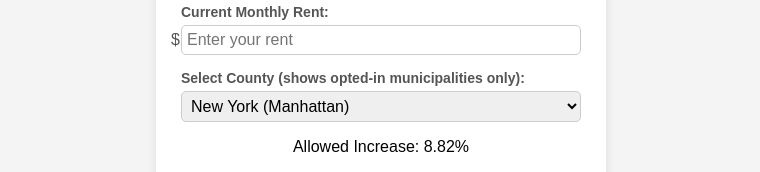
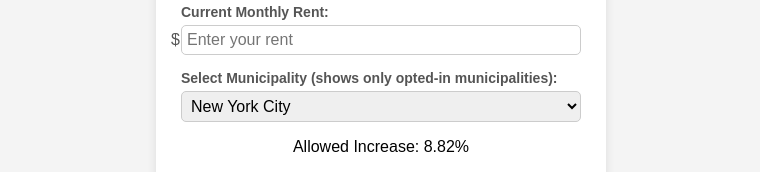
Before and after one commit to epswartz/gce_calculator, a plain HTML site: page index.html in a window 1280 px wide. Shown: the part 176-348 px from the top of the page, without its empty margins (259-1019 px from the left). Drawn offline with Linux system fonts and the light colour scheme.

Commit message:
CHange to municipality-based selector

```diff
--- a/index.html
+++ b/index.html
@@ -146,7 +146,7 @@
             <input type="number" id="rent" placeholder="Enter your rent">
         </div>
 
-        <label for="county">Select County (shows opted-in municipalities only):</label>
+        <label for="county">Select Municipality (shows only opted-in municipalities):</label>
         <div class="input-container">
             <select id="county">
                 <!-- Options are added dynamically from the county inflation rates map. -->
@@ -191,17 +191,13 @@
         // Copied from the last page of https://hcr.ny.gov/system/files/documents/2024/08/gce-fact-sheet-240819.pdf
         const countyInflationRates = {
             // NY-NJ-PA Region
-            "Bronx": 0.0382,
-            "Dutchess": 0.0382,
-            "Kings": 0.0382,
-            "New York (Manhattan)": 0.0382,
-            "Queens": 0.0382,
-            "Richmond": 0.0382,
+            "Poughkeepsie": 0.0382,
+            "New York City": 0.0382,
 
             // Northeast Region
             "Albany": 0.0345,
-            "Tompkins": 0.0345,
-            "Ulster": 0.0345,
+            "Ithaca": 0.0345,
+            "Kingston": 0.0345,
         };
 
         document.addEventListener("DOMContentLoaded", () => {
@@ -218,7 +214,7 @@
                 countySelect.appendChild(option);
             });
 
-            countySelect.value = "New York (Manhattan)"
+            countySelect.value = "New York City"
         });
 
 
```
